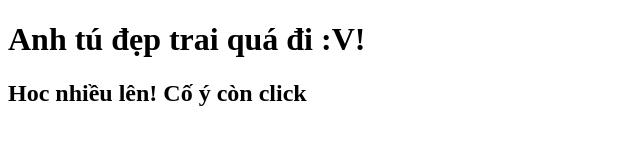
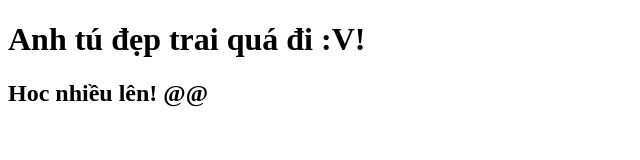
Before and after one commit to anhtu1202/github-demo, a plain HTML site: page index.html in a window 1280 px wide. Shown: the whole page, without its empty margins (0-640 px from the left). Drawn offline with Linux system fonts and the light colour scheme.

Commit message:
Update index.html

```diff
--- a/index.html
+++ b/index.html
@@ -8,6 +8,6 @@
 </head>
 <body>
     <h1>Anh tú đẹp trai quá đi :V!</h1>
-    <h2>Hoc nhiều lên! Cố ý còn click</h2>
+    <h2>Hoc nhiều lên! @@</h2>
 </body>
 </html>
```
